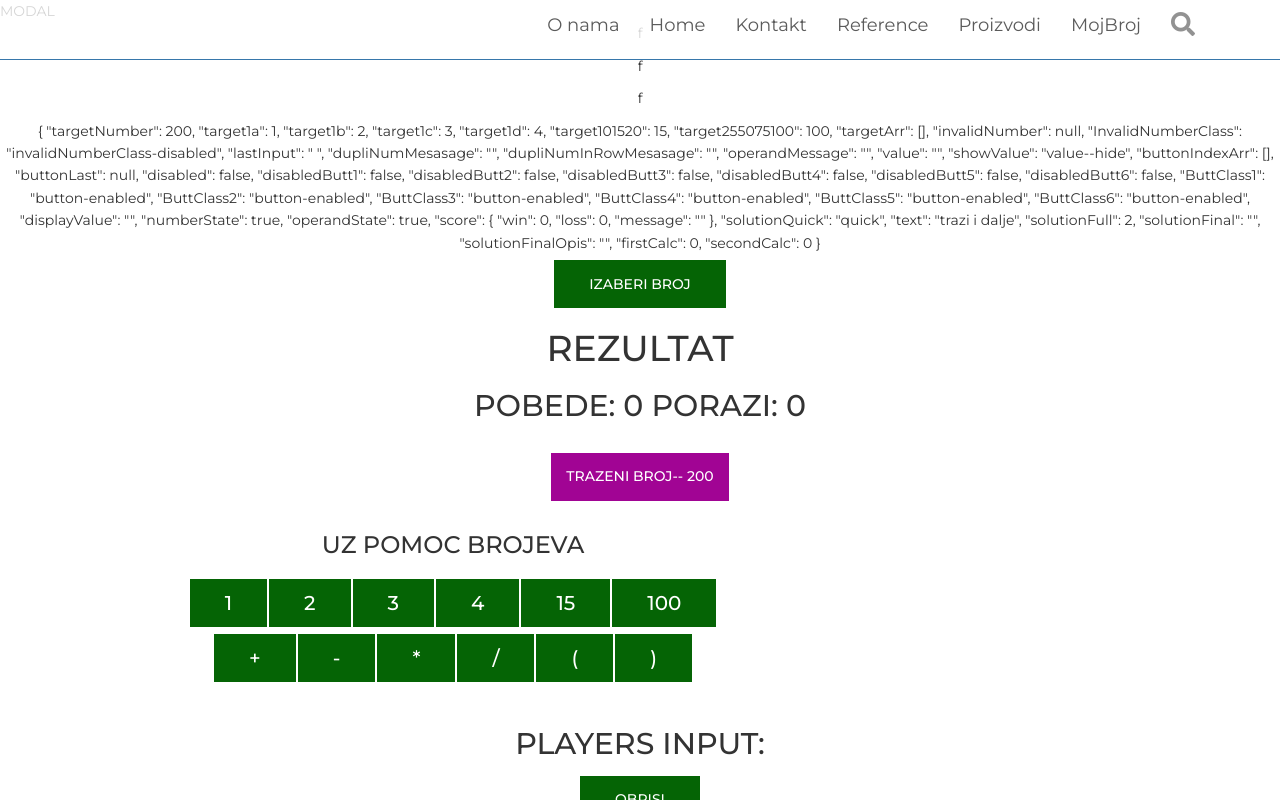
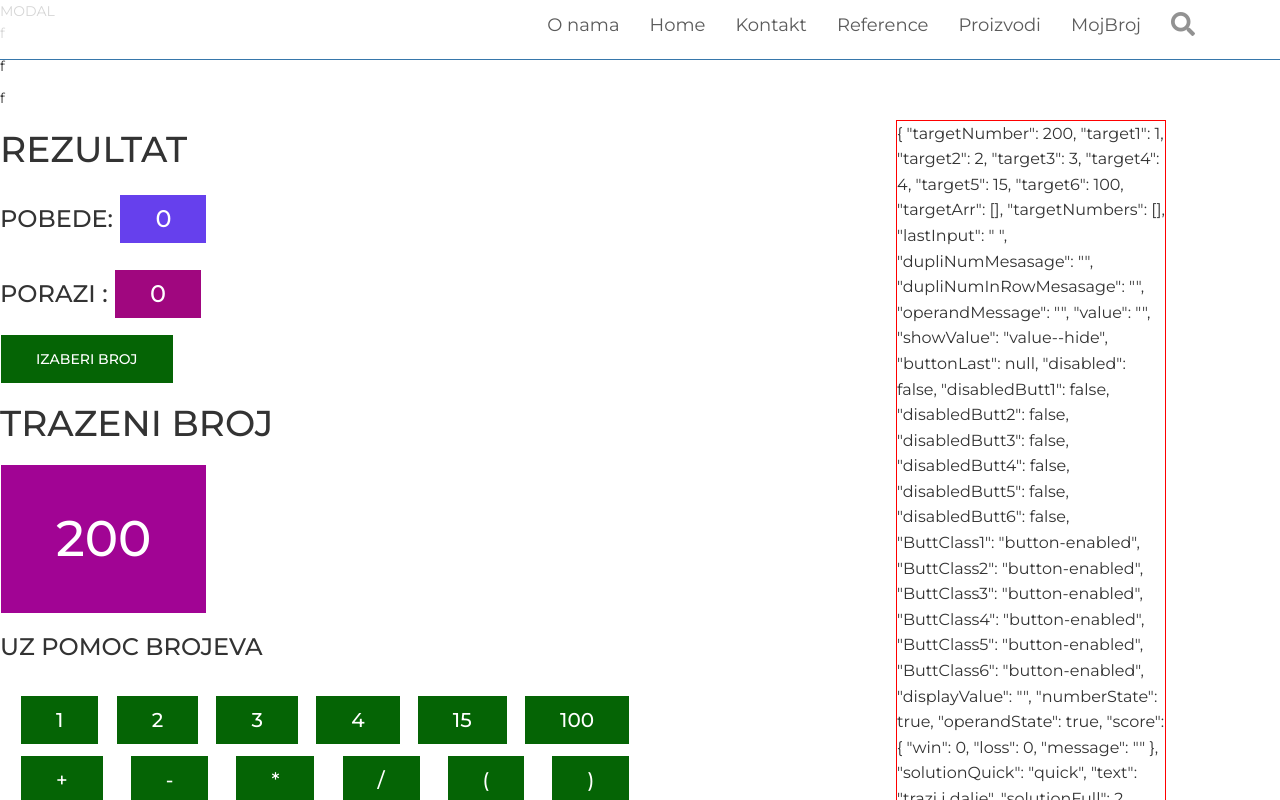
Before and after one commit to ivanbkovacevic/paunbaumax-react, a React (Create React App) app: page /mojbroj in a window 1280 px wide. Shown: the top 800 px of the page. Built offline with nearby package versions, Linux system fonts and the light colour scheme.

Commit message:
reseno i dupli brojevi

```diff
--- a/src/components/MojBroj/MojBroj.css
+++ b/src/components/MojBroj/MojBroj.css
@@ -1,5 +1,5 @@
-.main {
-    text-align: center;
+.main{
+    position: relative;
 }
 
 .value--show {
@@ -26,18 +26,46 @@
 
 }
 
+.button-win{
+    color: white;
+    background-color: rgba(87, 45, 236, 0.904);
+    border: 1px solid white;
+    border-radius: 0%;
+    font-weight: 500;
+    transition: all 0.5s;
+    width: 200;
+    height: 50px;
+    padding: 5px 35px;
+    margin-top: 5px;
+
+}
+
+.button-loss{
+    color: white;
+    background-color: rgb(160, 7, 127);
+    border: 1px solid white;
+    border-radius: 0%;
+    font-weight: 500;
+    transition: all 0.5s;
+    width: 200;
+    height: 50px;
+    padding: 5px 35px;
+    margin-top: 5px;
+
+}
+
 .button-target{
     color: white;
     background-color: rgb(161, 4, 148);
     border: 1px solid white;
     border-radius: 0%;
     font-weight: 500;
+    font-size: 50px;
     transition: all 0.5s;
-    width: 200;
-    height: 50px;
-    padding: 5px 15px;
+    width: 300;
+    height: 150px;
+    padding: 5px 55px;
     margin-top: 10px;
-
 }
 
 .button-detaljnije:hover {
@@ -81,6 +109,7 @@
         animation-fill-mode: forwards;
         }
 
+
         .invalidNumberClass-enabled {
             opacity: 0.4;
             color: white;
@@ -116,36 +145,62 @@
                 }
 
     .buttonGroup{
-        text-align: center;
+
         font-weight: 500;
         font-size: 20px;
         width: 70%;
-        height: 200px;
+        height: 150px;
+        padding: 5px ;
+        margin: 5px;
+    }
+
+    .buttonGroup1{
+        display: flex;
+        justify-content: space-between;
+        font-weight: 500;
+        font-size: 20px;
+        width: 70%;
+        height: 60px;
+        padding: 5px ;
+        margin: 5px;
+    }
+
+    .buttonGroup2{
+        display: flex;
+        justify-content: space-between;
+        font-weight: 500;
+        font-size: 20px;
+        width: 70%;
+        height: 70px;
         padding: 5px ;
         margin: 5px;
     }
 
     .playersIput{
-        background-color: rgb(192, 236, 192);
+        background-color: rgb(106, 199, 106);
         border: 1px solid rgb(245, 8, 8);
         border-radius: 0%;
         font-weight: 500;
         font-size: 30px;
         width: 100%;
-        height: 100px;
+        height: 150px;
         padding: 5px 35px;
         margin-top: 5px;
     }
 
-    .inputNumbers{
-        border:1px solid red;
-        background-color: cadetblue;
-        width: 400px;
-        height: 50px;
-        font-size: 35px;
-        font-weight: 500;
-        padding: 10px;
+    .state{
+        position: absolute;
+        font-size: 16px;
+        text-align: left;
+
+        left:70%;
+        height: 900px;
+        width: 270px;
+        border: 1px solid red;
+
     }
+
+
 
     @keyframes  buttonDisapear {
         0% {opacity: 1}
--- a/src/components/MojBroj/MojBroj.js
+++ b/src/components/MojBroj/MojBroj.js
@@ -6,15 +6,15 @@ class MojBroj extends Component {
 
   state = {
     targetNumber: 200,
-    target1a: 1,
-    target1b: 2,
-    target1c: 3,
-    target1d: 4,
-    target101520: 15,
-    target255075100: 100,
+    target1: 1,
+    target2: 2,
+    target3: 3,
+    target4: 4,
+    target5: 15,
+    target6: 100,
     targetArr:[],
-    invalidNumber:null,
-    InvalidNumberClass:'invalidNumberClass-disabled',
+    targetNumbers:[],
+
     lastInput:' ',
 
     dupliNumMesasage: '',
@@ -23,7 +23,6 @@ class MojBroj extends Component {
 
     value: '',
     showValue: 'value--hide',
-    buttonIndexArr: [],
     buttonLast: null,
 
     disabled:false,
@@ -64,28 +63,28 @@ class MojBroj extends Component {
     let max = 9;
     let min1 = 100;
     let max1 = 900;
-    let target1a = Math.floor(Math.random() * (max - min + 1)) + min;
-    let target1b = Math.floor(Math.random() * (max - min + 1)) + min;
-    let target1c = Math.floor(Math.random() * (max - min + 1)) + min;
-    let target1d = Math.floor(Math.random() * (max - min + 1)) + min;
+    let target1 = Math.floor(Math.random() * (max - min + 1)) + min;
+    let target2 = Math.floor(Math.random() * (max - min + 1)) + min;
+    let target3 = Math.floor(Math.random() * (max - min + 1)) + min;
+    let target4 = Math.floor(Math.random() * (max - min + 1)) + min;
     let targetNumber = Math.floor(Math.random() * (max1 - min1 + 1) + min1);
-    this.setState({ targetNumber, target1a, target1b, target1c, target1d })
+    this.setState({ targetNumber, target1, target2, target3, target4 })
 
   }
 
 
   generateTarget15 = () => {
-    let target101520 = [10, 15, 20, 10, 15, 20, 10, 15, 20, 10];
+    let target5 = [10, 15, 20, 10, 15, 20, 10, 15, 20, 10];
     let index = Math.floor(Math.random() * 10);
-    target101520 = target101520[index];
-    this.setState({ target101520 })
+    target5 = target5[index];
+    this.setState({ target5 })
   }
 
   generateTarget100 = () => {
-    let target255075100 = [25, 50, 75, 100, 25, 50, 75, 100, 25, 50];
+    let target6 = [25, 50, 75, 100, 25, 50, 75, 100, 25, 50];
     let index1 = Math.floor(Math.random() * 10);
-    target255075100 = target255075100[index1];
-    this.setState({ target255075100 })
+    target6 = target6[index1];
+    this.setState({ target6 })
   }
   ///////////////////////// GLAVNA ///////////////////////////////
   generateTarget = () => {
@@ -104,77 +103,68 @@ class MojBroj extends Component {
 
 
   /////////////////OVA TREBA DA VRATI KONACNO RESENJE////////////////////////////////////
-  findSolutionFull = () => {
-    let { targetNumber, target1a, target1b, target1c, target1d, target101520, target255075100 } = this.state;
-    let solutionFinal = target1a * target1b;
-    let solutionFinalDetaljanOpis = target1a * target1b;
 
-    let solutionFinalOpis = 'Nemam jos uvek kompletno resenje';
+    /////////////////////RACUNJANJA///////////////////////////
 
-    if (targetNumber === solutionFinal) {
-      solutionFinalOpis = solutionFinalDetaljanOpis.toString() + ' CESTITAMO konacno resenje';
-    } else {
-      solutionFinalOpis = 'Nisam nasao resenje jos'
-    }
-    this.setState({ solutionFinal, solutionFinalOpis });
-  }
-  //////////////////ALGORITAM////////////////////////////////////
-  findAlgoritam = () => {
-    let { targetNumber, target1a, target1b, target1c, target1d, target101520, target255075100 } = this.state;
-    let NumbersArrSingl = [target1a, target1b, target1c, target1d, target101520];
-    NumbersArrSingl = NumbersArrSingl.sort(function (a, b) { return a - b });
-    console.log(NumbersArrSingl);
-
-    let targetMaxSingl = Math.max(...NumbersArrSingl);
-    console.log(targetMaxSingl);
-
-    let firstCalc = targetNumber / target255075100;
-    var closest = NumbersArrSingl.reduce(function (prev, curr) {
-      return (Math.abs(curr - firstCalc) < Math.abs(prev - firstCalc) ? curr : prev);
-    });
-    /////////////////////RACUNJANJA///////////////////////////
-    let secondCalc = target255075100 * closest;
-    let restFromSecondCalc = targetNumber - secondCalc;
-    let thirdCal =
-
-      console.log('------------');
-    console.log(targetNumber + ' targetNumber');
-    console.log(target255075100 + ' maxNumber');
-    console.log(firstCalc + ' firstCalc ');
-    console.log(closest + ' closest');
-    console.log(secondCalc + ' secondCalc');
-    console.log(restFromSecondCalc + ' restFromSecondCalc');
-    console.log('------------');
-    let solutionFinal = target1a * target1b;
-    this.setState({ firstCalc, secondCalc });
-  }
 
   ///////////////////////DUGMAD I MANUELNO RACUNJANJE///////////////////////////////
+//  PerformInputSolo1=(number)=>{
+//   let { targetNumber, target1, target2, target3, target4, target5, target2, value, displayValue,numberState, dupliNumMesasage } = this.state;
+//   let {targetArr}=this.state;
 
-  PerformNumberInput = (number, buttonIn, sFalse) => {
-    let { targetNumber, target1a, target1b, target1c, target1d, target101520, target255075100, value, displayValue,numberState, dupliNumMesasage } = this.state;
+//    if(numberState===true){
+//       targetArr=targetArr.slice();
+
+//       targetArr.push(number);
+//       this.setState({targetArr});
+
+//       this.setState({ disabledButt1: true, ButtClass1: 'button-disabled' ,
+//       displayValue: displayValue + String(number),
+//       value: value + String(number),
+//       numberState: false,
+//       dupliNumMesasage: '',
+//       dupliNumInRowMesasage: '',
+//       operandMessage: '', })
+
+
+//     }else{
+//       this.setState({
+//         dupliNumInRowMesasage: 'Ne mogu dva broja zaredom',
+//       })
+//       ;
+//     }
+
+//     let buttonLast=targetArr.slice(-1);
+//     this.setState({targetArr});
+//     console.log(buttonLast+' LAST BUTTTTON')
+
+
+
+//  }
+
+
+  PerformNumberInput = (number,index) => {
+    let { targetNumber, target1, target2, target3, target4, target5, target6, value, displayValue,numberState, dupliNumMesasage } = this.state;
     let {targetArr}=this.state;
+       // targetNumbers=targetNumbers.slice();
+    let targetNumbers=[target1, target2, target3, target4];
 
-    console.log(targetArr+' targetARRR')
+    console.log(targetNumbers+' targetARRR')
+    console.log(number+' targetARRR')
 
     if(numberState===true){
       targetArr=targetArr.slice();
+
       targetArr.push(number);
       this.setState({targetArr});
 
-    target1a === number ? this.setState({ disabledButt1: true }) : null;
-    target1b === number ? this.setState({ disabledButt2: true }) : null;
-    target1c === number ? this.setState({ disabledButt3: true }) : null;
-    target1d === number ? this.setState({ disabledButt4: true }) : null;
-    target101520 === number ? this.setState({ disabledButt5: true }) : null;
-    target255075100 === number ? this.setState({ disabledButt6: true }) : null;
+    target1 === number && index===1 ? this.setState({ disabledButt1: true, ButtClass1: 'button-disabled'  }) : null;
+    target2 === number && index===2 ? this.setState({ disabledButt2: true, ButtClass2: 'button-disabled'  }) : null;
+    target3 === number && index===3 ? this.setState({ disabledButt3: true, ButtClass3: 'button-disabled'  }) : null;
+    target4 === number && index===4 ? this.setState({ disabledButt4: true, ButtClass4: 'button-disabled'  }) : null;
+    target5 === number && index===5 ? this.setState({ disabledButt5: true, ButtClass5: 'button-disabled'  }) : null;
+    target6 === number && index===6 ? this.setState({ disabledButt6: true, ButtClass6: 'button-disabled'  }) : null;
 
-    target1a === number ? this.setState({ ButtClass1: 'button-disabled' }) : null;
-    target1b === number ? this.setState({ ButtClass2: 'button-disabled' }) : null;
-    target1c === number ? this.setState({ ButtClass3: 'button-disabled' }) : null;
-    target1d === number ? this.setState({ ButtClass4: 'button-disabled' }) : null;
-    target101520 === number ? this.setState({ ButtClass5: 'button-disabled' }) : null;
-    target255075100 === number ? this.setState({ ButtClass6: 'button-disabled' }) : null;
     this.setState({
       displayValue: displayValue + String(number),
       value: value + String(number),
@@ -190,11 +180,15 @@ class MojBroj extends Component {
       ;
     }
 
+    let buttonLast=targetArr.slice(-1);
+    this.setState({targetArr});
+    console.log(buttonLast+' LAST BUTTTTON')
+
 
   }
   ///////////////////////////////////////////////////////////////
-  PerformOperandInput = (operand, buttonIn, sFalse) => {
-    let { targetNumber, target1a, target1b, target1c, target1d, target101520, target255075100, value, displayValue,numberState, dupliNumMesasage } = this.state;
+  PerformOperandInput = (operand) => {
+    let { targetNumber, target1, target2, target3, target4, target5, target6, value, displayValue,numberState, dupliNumMesasage } = this.state;
 
       this.setState({
         displayValue: displayValue + String(operand),
@@ -238,8 +232,8 @@ class MojBroj extends Component {
   }
 
   ClearAll = () => {
-    let { targetNumber, target1a, target1b, target1c, target1d, target101520, target255075100, value, displayValue } = this.state;
-    targetNumber = target1a = target1b = target1c = target1d = target101520 = target255075100 = value = 0;
+    let { targetNumber, target1, target2, target3, target4, target5, target6, value, displayValue } = this.state;
+    targetNumber = target1 = target2 = target3 = target4 = target5 = target6 = value = 0;
     displayValue = '';
     value = '';
     let win = this.state.score.win;
@@ -247,8 +241,8 @@ class MojBroj extends Component {
     this.setState({
 
       inputArr: [],
-      targetNumber, target1a, target1b, target1c, target1d, target101520,
-      target255075100, value, displayValue, numberState: true, operandState: true, dupliNumMesasage: '',
+      targetNumber, target1, target2, target3, target4, target5,
+      target6, value, displayValue, numberState: true, operandState: true, dupliNumMesasage: '',
       dupliNumInRowMesasage: '',
       operandMessage: '',
       showValue: 'value--hide',
@@ -277,40 +271,45 @@ class MojBroj extends Component {
   }
 
   DeleteInputs = () => {
-    let { targetNumber, target1a, target1b, target1c, target1d, target101520, target255075100,numberState, value, displayValue,targetArr } = this.state;
+    let { targetNumber, target1, target2, target3, target4, target5, target6,numberState, value, displayValue,targetArr } = this.state;
     targetArr=targetArr.slice();
     let targetArrLength = targetArr.length;
-     if(numberState===false){
+     if(numberState===true){
 
       let buttonLast = targetArr.slice(targetArrLength - 1, targetArrLength);
       targetArr=targetArr.slice(0,targetArrLength-1);
       this.setState({targetArr});
+      value.length===0 ? this.setState({numberState:true}) :null;
+
 
       console.log(buttonLast+' BUTTONLAST')
       console.log(targetArr + ' TARGET ARR');
 
-      buttonLast == target1a ? this.setState({ disabledButt1: false }) : null;
-      buttonLast == target1b ? this.setState({ disabledButt2: false }) : null;
-      buttonLast == target1c ? this.setState({ disabledButt3: false }) : null;
-      buttonLast == target1d ? this.setState({ disabledButt4: false }) : null;
-      buttonLast == target101520 ? this.setState({ disabledButt5: false }) : null;
-      buttonLast == target255075100 ? this.setState({ disabledButt6: false }) : null;
+      buttonLast == target1 ? this.setState({ disabledButt1: false }) : null;
+      buttonLast == target2 ? this.setState({ disabledButt2: false }) : null;
+      buttonLast == target3 ? this.setState({ disabledButt3: false }) : null;
+      buttonLast == target4 ? this.setState({ disabledButt4: false }) : null;
+      buttonLast == target5 ? this.setState({ disabledButt5: false }) : null;
+      buttonLast == target6 ? this.setState({ disabledButt6: false }) : null;
 
-      buttonLast == target1a ? this.setState({ ButtClass1: 'button-enabled' }) : null;
-      buttonLast == target1b ? this.setState({ ButtClass2: 'button-enabled' }) : null;
-      buttonLast == target1c ? this.setState({ ButtClass3: 'button-enabled' }) : null;
-      buttonLast == target1d ? this.setState({ ButtClass4: 'button-enabled' }) : null;
-      buttonLast == target101520 ? this.setState({ ButtClass5: 'button-enabled' }) : null;
-      buttonLast == target255075100 ? this.setState({ ButtClass6: 'button-enabled' }) : null;
+      buttonLast == target1 ? this.setState({ ButtClass1: 'button-enabled' }) : null;
+      buttonLast == target2 ? this.setState({ ButtClass2: 'button-enabled' }) : null;
+      buttonLast == target3 ? this.setState({ ButtClass3: 'button-enabled' }) : null;
+      buttonLast == target4 ? this.setState({ ButtClass4: 'button-enabled' }) : null;
+      buttonLast == target5 ? this.setState({ ButtClass5: 'button-enabled' }) : null;
+      buttonLast == target6 ? this.setState({ ButtClass6: 'button-enabled' }) : null;
 
       let displayValueLength = displayValue.length;
       displayValue = displayValue.slice(0, displayValueLength - 1);
+      let valueLength = value.length;
+      value = value.slice(0, valueLength - 1);
 
       this.setState({
         displayValue: displayValue,
         buttonLast: buttonLast,
         operandMessage: '',
         dupliNumInRowMesasage: '',
+        value:value
 
       });
 
@@ -323,50 +322,54 @@ class MojBroj extends Component {
 
 
   render() {
-    let { targetNumber, target1a, target1b, target1c, target1d, target101520, target255075100 } = this.state;
+    let { targetNumber, target1, target2, target3, target4, target5, target6 } = this.state;
     return (
       <div className='main'>
         <p>f</p>
         <p>f</p>
         <p>f</p>
-        <div><per>{JSON.stringify(this.state, null, 2)}</per></div>
-        <Score generate={this.generateTarget} win={this.state.score.win} loss={this.state.score.loss} message={this.state.score.message} />
+        <div className='state' ><per>{JSON.stringify(this.state, null, 2)}</per></div>
+        <Score generate={this.generateTarget} win={this.state.score.win} loss={this.state.score.loss}  />
 
         <div>
-          <button className='button-target'>TRAZENI BROJ-- {this.state.targetNumber}</button>
+          <h1 className='trazeniBroj'>TRAZENI BROJ</h1>
+
+          <button className='button-target'>{this.state.targetNumber}</button>
+          <h3>UZ POMOC BROJEVA </h3>
         </div>
 
         <div className='buttonGroup'>
-          <div>
-            <h3>UZ POMOC BROJEVA </h3>
-            <button className={this.state.ButtClass1}  disabled={this.state.disabledButt1} onClick={()=>this.BackSpace(target1a)} onClick={() => this.PerformNumberInput(target1a, 1)}>{target1a}</button>
-            <button className={this.state.ButtClass2} disabled={this.state.disabledButt2}  onClick={() => this.PerformNumberInput(target1b, 2)}>{target1b}</button>
-            <button className={this.state.ButtClass3} disabled={this.state.disabledButt3}  onClick={() => this.PerformNumberInput(target1c, 3)}>{target1c}</button>
-            <button className={this.state.ButtClass4} disabled={this.state.disabledButt4}  onClick={() => this.PerformNumberInput(target1d, 4)}>{target1d}</button>
-            <button className={this.state.ButtClass5} disabled={this.state.disabledButt5}  onClick={() => this.PerformNumberInput(target101520, 5)}>{target101520}</button>
-            <button className={this.state.ButtClass6} disabled={this.state.disabledButt6}  onClick={() => this.PerformNumberInput(target255075100, 6)}>{target255075100}</button>
-            <button className={this.state.InvalidNumberClass} >{this.state.invalidNumber}</button>
-          </div>
-          <div>
-            <button className='button-detaljnije' value={'+'} onClick={() => this.PerformOperandInput('+', '+', false)}>+</button>
-            <button className='button-detaljnije' value={'-'} onClick={() => this.PerformOperandInput('-', '-', false)}>-</button>
-            <button className='button-detaljnije' value={'*'} onClick={() => this.PerformOperandInput('*', '*', false)}>*</button>
-            <button className='button-detaljnije' value={'/'} onClick={() => this.PerformOperandInput('/', '/', false)}>/</button>
-            <button className='button-detaljnije' value={'('} onClick={() => this.PerformOperandInput('(', '(', false)}>(</button>
-            <button className='button-detaljnije' value={')'} onClick={() => this.PerformOperandInput(')', ')', false)}>)</button>
-          </div>
+           <div className='buttonGroup1'>
+              <button className={this.state.ButtClass1}  disabled={this.state.disabledButt1}  onClick={() => this.PerformNumberInput(target1, 1)}>{target1}</button>
+              <button className={this.state.ButtClass2} disabled={this.state.disabledButt2}  onClick={() => this.PerformNumberInput(target2, 2)}>{target2}</button>
+              <button className={this.state.ButtClass3} disabled={this.state.disabledButt3}  onClick={() => this.PerformNumberInput(target3, 3)}>{target3}</button>
+              <button className={this.state.ButtClass4} disabled={this.state.disabledButt4}  onClick={() => this.PerformNumberInput(target4, 4)}>{target4}</button>
+              <button className={this.state.ButtClass5} disabled={this.state.disabledButt5}  onClick={() => this.PerformNumberInput(target5, 5)}>{target5}</button>
+              <button className={this.state.ButtClass6} disabled={this.state.disabledButt6}  onClick={() => this.PerformNumberInput(target6, 6)}>{target6}</button>
+            </div>
+            <div className='buttonGroup2'>
+              <button className='button-detaljnije' value={'+'} onClick={() => this.PerformOperandInput('+')}>+</button>
+              <button className='button-detaljnije' value={'-'} onClick={() => this.PerformOperandInput('-')}>-</button>
+              <button className='button-detaljnije' value={'*'} onClick={() => this.PerformOperandInput('*')}>*</button>
+              <button className='button-detaljnije' value={'/'} onClick={() => this.PerformOperandInput('/')}>/</button>
+              <button className='button-detaljnije' value={'('} onClick={() => this.PerformOperandInput('(')}>(</button>
+              <button className='button-detaljnije' value={')'} onClick={() => this.PerformOperandInput(')')}>)</button>
+            </div>
         </div>
         <div>
 
           <h2>PLAYERS INPUT: {this.state.dupliNumMesasage} {this.state.dupliNumInRowMesasage} {this.state.operandMessage}</h2>
-          <button className='button-detaljnije' onClick={this.DeleteInputs}>OBRISI</button>
+
           <div className='playersIput'>{this.state.displayValue}  =
-          <p className={this.state.showValue}> {this.state.value}</p>
+             <p className={this.state.showValue}> {this.state.value} </p>
+             <p>{this.state.score.message}</p>
+
           </div>
           <br></br>
           <button className='button-detaljnije' onClick={this.Calculate}>IZRACUNAJ</button>
+          <button className='button-detaljnije' onClick={this.DeleteInputs}>OBRISI POSLEDNJE</button>
           <button className='button-detaljnije' onClick={this.ClearAll}>RESETUJ SVE</button>
-          <button className='button-target' onClick={this.generateSolution}>POGLEDAJ RESENJE</button>
+          <button className='button-detaljnije' onClick={this.generateSolution}>POGLEDAJ RESENJE</button>
 
         </div>
       </div>
--- a/src/components/MojBroj/Score.js
+++ b/src/components/MojBroj/Score.js
@@ -1,13 +1,16 @@
 import React, { Component } from 'react';
+import './MojBroj.css';
 
 class Score extends Component {
     render() {
         return (
             <div>
-                 <button className='button-detaljnije' onClick={this.props.generate}>IZABERI BROJ</button>
+
                 <h1>REZULTAT</h1>
-                <h2>POBEDE: {this.props.win} PORAZI: {this.props.loss} </h2>
-                <h2>{this.props.message}</h2>
+                <h3>POBEDE: <button className='button-win'>{this.props.win} </button> </h3>
+                <h3>PORAZI  : <button className='button-loss'>{this.props.loss} </button>  </h3>
+                <h5>{this.props.message}</h5>
+                <button className='button-detaljnije' onClick={this.props.generate}>IZABERI BROJ</button>
 
             </div>
         );
```
